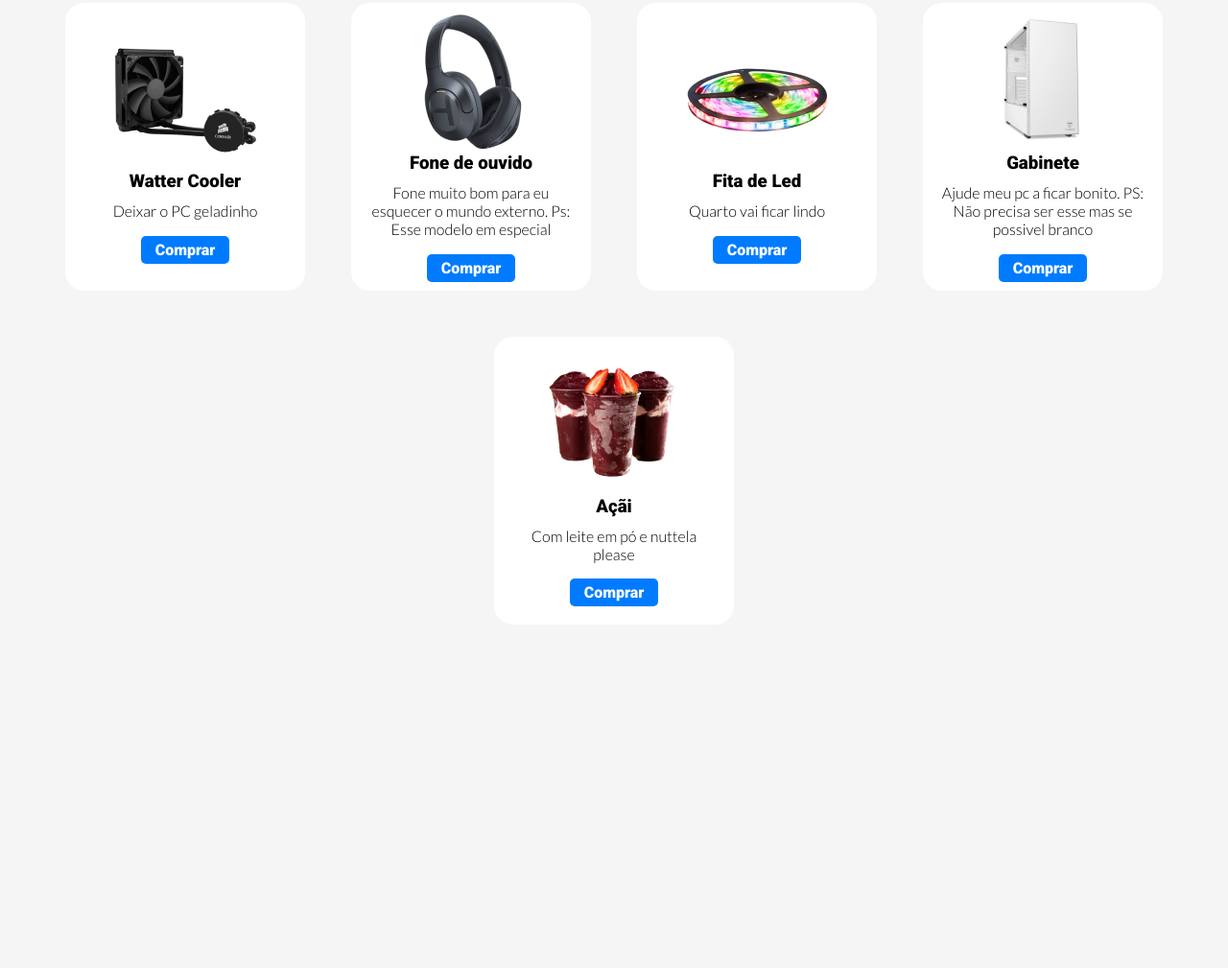
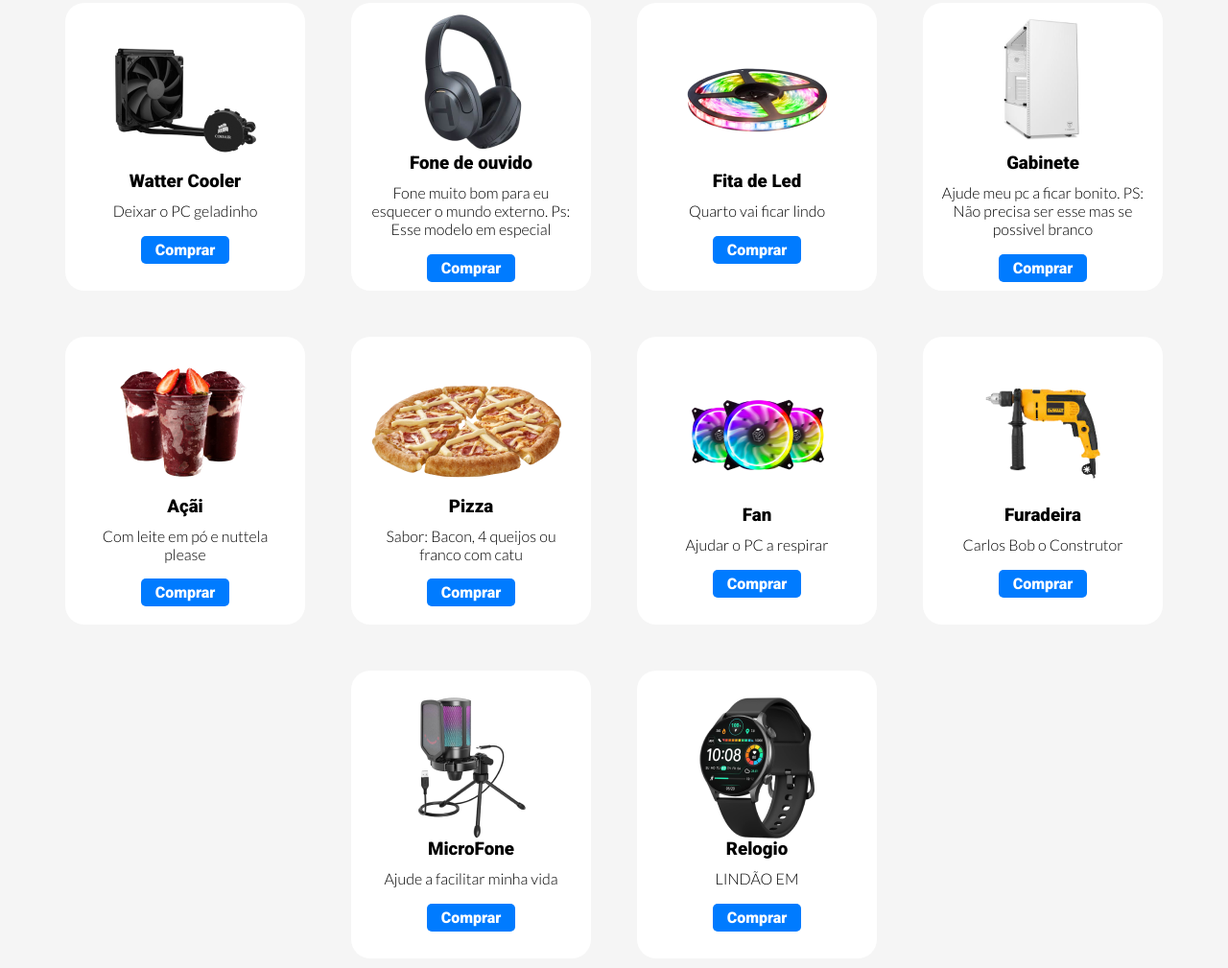
Before and after one commit to MarkingCarlos/Compras, a plain HTML site: page index.html in a window 1280 px wide. Shown: the part 816-1825 px from the top of the page at 96% size. Before the commit the page ends 1491 px from the top, so only its background shows below. Drawn offline with Linux system fonts and the light colour scheme.

Commit message:
novas coisas

```diff
--- a/index.html
+++ b/index.html
@@ -29,6 +29,7 @@
                 <option value="SkinCare">SkinCare</option>
                 <option value="Computador">Computador</option>
                 <option value="Comida">Comida</option>
+                <option value="Roupas">Roupas e afins</option>
             </select>
         </div>
     </div>
--- a/script.js
+++ b/script.js
@@ -94,6 +94,41 @@ const produtos = [
         linkComprar: 'https://www.ifood.com.br/delivery/sao-jose-do-rio-preto-sp/acai-primor-unidade-maceno-jardim-america/d32c3eb6-693b-4dbd-b752-1a9220cf882b?prato=1313025d-59dd-4a85-8d82-c837cc4e8362',
         categoria: 'Comida',
     },
+    {
+        imgSrc: 'img/pizza.png',
+        nome: 'Pizza',
+        descricao: 'Sabor: Bacon, 4 queijos ou franco com catu',
+        linkComprar: 'https://www.ifood.com.br/delivery/sao-jose-do-rio-preto-sp/ponto-da-pizza-jardim-seyon/89d5c7bc-cde4-4e83-af85-472d5f19b6f5?prato=0e30b101-8c98-37b5-a3f0-b1644ae7429b',
+        categoria: 'Comida',
+    },
+    {
+        imgSrc: 'img/fan.png',
+        nome: 'Fan',
+        descricao: 'Ajudar o PC a respirar',
+        linkComprar: 'https://www.kabum.com.br/produto/153639/cooler-fan-rise-mode-galaxy-motherboard-140mm-led-argb-5v-preto-rm-mb-04-5v?gclid=CjwKCAjwyNSoBhA9EiwA5aYlb4f0weZznRUlSu7xed0aQhJ9mrRE0laXQn3yunfuPWJh7H07U7E41hoCJL0QAvD_BwE',
+        categoria: 'Computador',
+    },
+    {
+        imgSrc: 'img/furadeira.png',
+        nome: 'Furadeira',
+        descricao: 'Carlos Bob o Construtor',
+        linkComprar: 'https://www.amazon.com.br/Parafusadeira-Furadeira-WAP-Carregador-Acessórios/dp/B09V1SM8QB/ref=asc_df_B09V1SM8QB/?tag=googleshopp00-20&linkCode=df0&hvadid=379787210777&hvpos=&hvnetw=g&hvrand=17742068108702112560&hvpone=&hvptwo=&hvqmt=&hvdev=c&hvdvcmdl=&hvlocint=&hvlocphy=9100635&hvtargid=pla-1680040482634&psc=1',
+        categoria: 'Stuff',
+    },
+    {
+        imgSrc: 'img/mifone.png',
+        nome: 'MicroFone',
+        descricao: 'Ajude a facilitar minha vida',
+        linkComprar: 'https://pt.aliexpress.com/item/1005005270182506.html?spm=a2g0o.productlist.main.1.65ef2317RnD1qZ&algo_pvid=796874aa-43f9-4b81-a439-9d877d1271f1&aem_p4p_detail=2023092815570583499922675670002927678&algo_exp_id=796874aa-43f9-4b81-a439-9d877d1271f1-0&pdp_npi=4%40dis%21BRL%21318.44%21178.7%21%21%21439.96%21%21%402103226116959418250026993eb3d0%2112000032430106679%21sea%21BR%212235167962%21&curPageLogUid=mlpofeWFfeLa&search_p4p_id=2023092815570583499922675670002927678_1',
+        categoria: 'Computador',
+    },
+    {
+        imgSrc: 'img/relo.png',
+        nome: 'Relogio',
+        descricao: 'LINDÃO EM',
+        linkComprar: 'https://pt.aliexpress.com/item/1005005791565156.html?spm=a2g0o.best.moretolove.78.533d22aeBDrl7l&gps-id=pcBestMore2Love&scm=1007.40000.326746.0&scm_id=1007.40000.326746.0&scm-url=1007.40000.326746.0&pvid=6ff75fab-633e-4628-b8ed-07c9d00a6a58&_t=gps-id%3ApcBestMore2Love%2Cscm-url%3A1007.40000.326746.0%2Cpvid%3A6ff75fab-633e-4628-b8ed-07c9d00a6a58%2Ctpp_buckets%3A668%232846%238109%23290&pdp_npi=4%40dis%21BRL%21589.27%21200.64%21%21%21814.13%21%21%402101e6f316959419838982971d4ff5%2112000034369350571%21rec%21BR%212235167962%21&gatewayAdapt=glo2bra',
+        categoria: 'Roupas',
+    },
     // Adicione mais produtos conforme necessário
 ];
 
```
Also changed, not shown: img/fan.png (added), img/furadeira.png (added), img/mifone.png (added), img/pizza.png (added), img/relo.png (added).
